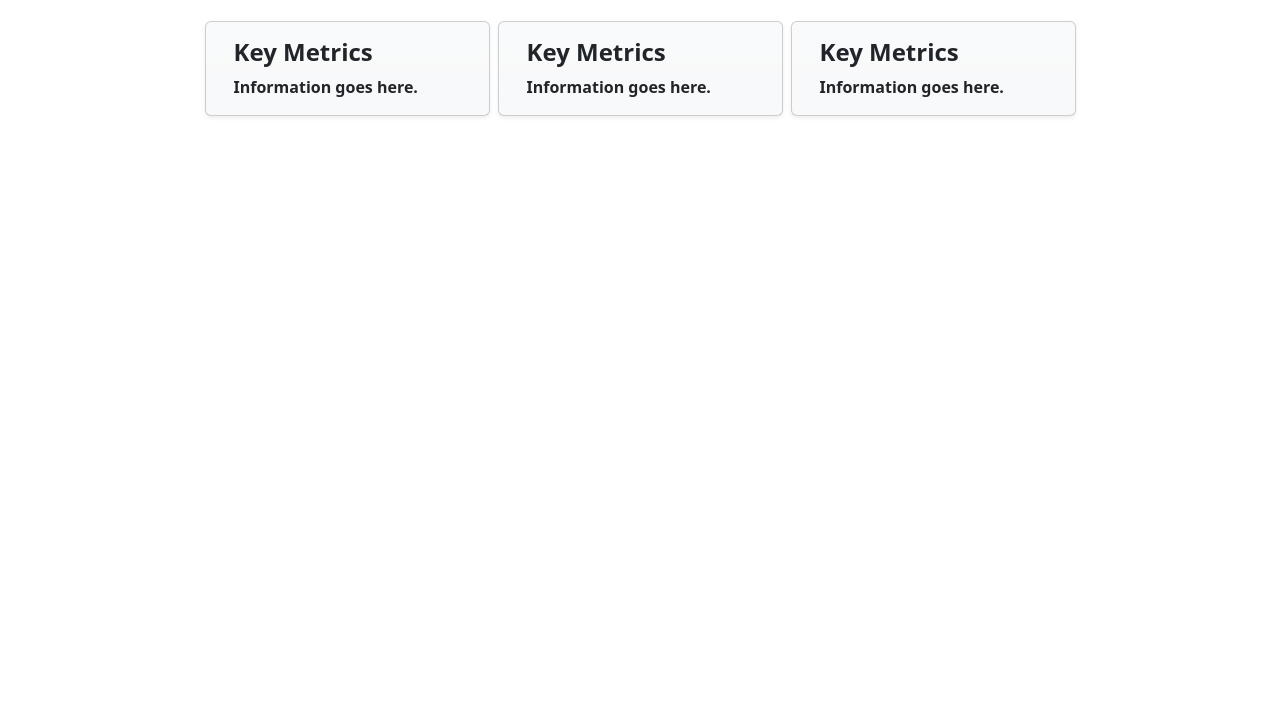
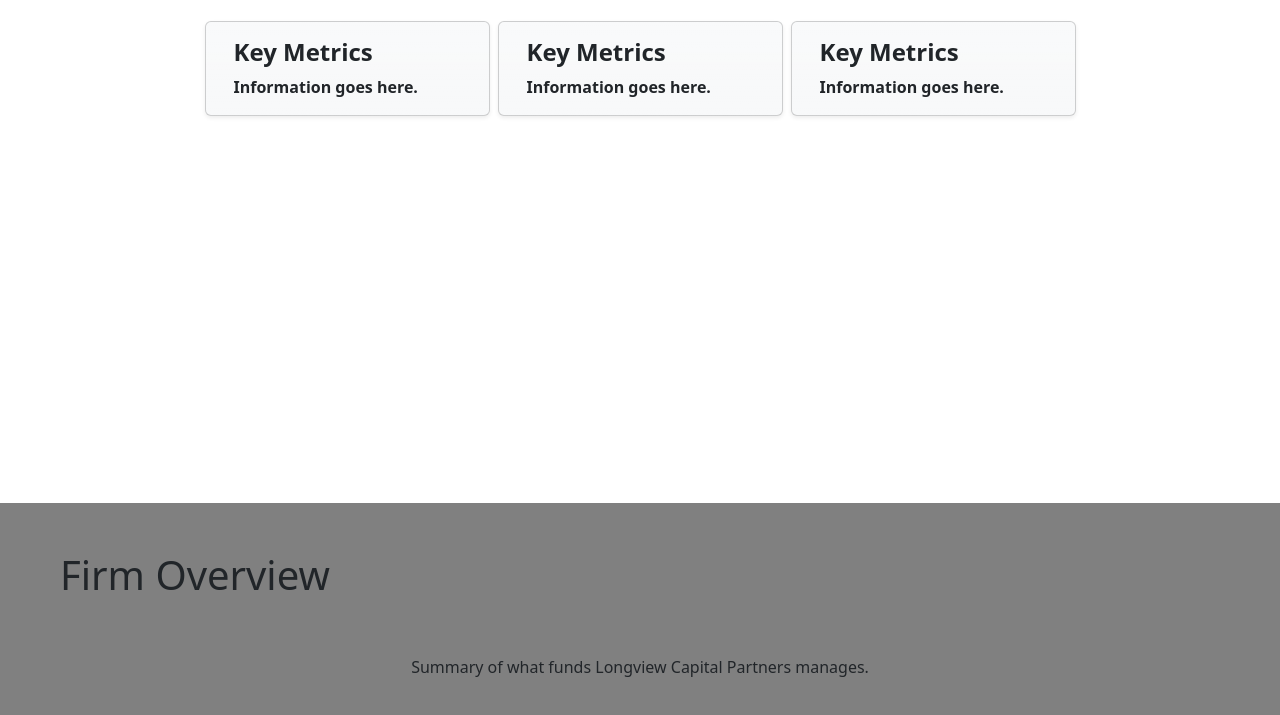
Before and after one commit to Fiscal2/longview-cap-partners, an Angular app: page /home in a window 1280 px wide. Shown: the part 784-1499 px from the top of the page. Before the commit the page ends 1287 px from the top, so only its background shows below. Built offline with nearby package versions, Linux system fonts and the light colour scheme.

Commit message:
firm overview

```diff
--- a/src/app/home/home.component.css
+++ b/src/app/home/home.component.css
@@ -4,3 +4,7 @@
     background-repeat: no-repeat;
     background-size: cover;
 }
+
+#containerColor{
+    background-color: grey;
+}
--- a/src/app/home/home.component.html
+++ b/src/app/home/home.component.html
@@ -29,3 +29,12 @@
         </div>
     </div>
 </div>
+
+<div id="containerColor" class="container-fluid" style="height: 35rem;">
+    <div class="py-5 px-5">
+        <h1>Firm Overview</h1>
+    </div>
+    <div class="text-center">
+        <span class="p-2">Summary of what funds Longview Capital Partners manages.</span>
+    </div>
+</div>
```
